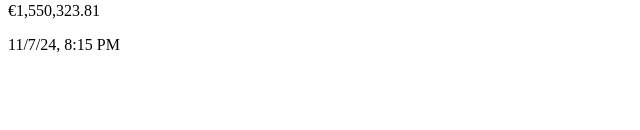
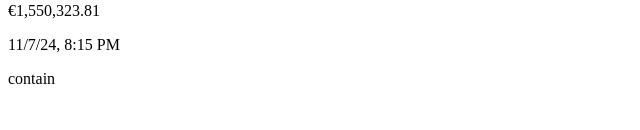
Before and after one commit to RafalG1991/angular-test-app, an Angular app: page / in a window 1280 px wide. Shown: the part 170-300 px from the top of the page, without its empty margins (0-640 px from the left). Built offline with nearby package versions, Linux system fonts and the light colour scheme.

Commit message:
added text property and imported check pipe and used it in the app component

```diff
--- a/src/app/app.component.html
+++ b/src/app/app.component.html
@@ -11,6 +11,8 @@
 <h2>Pipes</h2>
 <p>{{price | foo | currency: 'EUR'}}</p>
 <p>{{date | date: 'short'}}</p>
+
+<p>{{text | check: 'kota' }}</p>
 
 <!--<button #btn>Click me to react</button>-->
 
--- a/src/app/app.component.ts
+++ b/src/app/app.component.ts
@@ -43,6 +43,7 @@ import {FooService} from "./foo.service";
 import {UserStatusComponent} from "./user-status/user-status.component";
 import {AuthService} from "./services/auth.service";
 import {FooPipe} from "./pipes/foo.pipe";
+import {CheckPipe} from "./pipes/check.pipe";
 
 type User = {
   name: string;
@@ -52,13 +53,15 @@ type User = {
 @Component({
   selector: 'app-root',
   standalone: true,
-  imports: [RouterOutlet, HelloComponent, ParentComponent, NgIf, NgForOf, NgClass, ContainerComponent, TitleComponent, ConditionalContentComponent, SmartComponentComponent, FooComponent, TemplateComponent, ChildComponent, ChangesComponent, AsyncPipe, UserStatusComponent, DatePipe, CurrencyPipe, FooPipe],
+  imports: [RouterOutlet, HelloComponent, ParentComponent, NgIf, NgForOf, NgClass, ContainerComponent, TitleComponent, ConditionalContentComponent, SmartComponentComponent, FooComponent, TemplateComponent, ChildComponent, ChangesComponent, AsyncPipe, UserStatusComponent, DatePipe, CurrencyPipe, FooPipe, CheckPipe],
   templateUrl: './app.component.html',
   styleUrl: './app.component.scss'
 })
 export class AppComponent implements OnInit, OnDestroy, AfterViewInit {
   price: number = 1245.12;
   date: Date = new Date();
+
+  text: string = 'Ala ma kota a kot ma Alę';
 
   isVisible: boolean = true;
 
@@ -91,8 +94,6 @@ export class AppComponent implements OnInit, OnDestroy, AfterViewInit {
   isLoggedIn: boolean|null = null;
 
   isActive: boolean = true;
-
-  text: string = 'Lorem Ipsum';
 
   handleClick = () => {
     this.text = 'Dolor sit amet';
```
